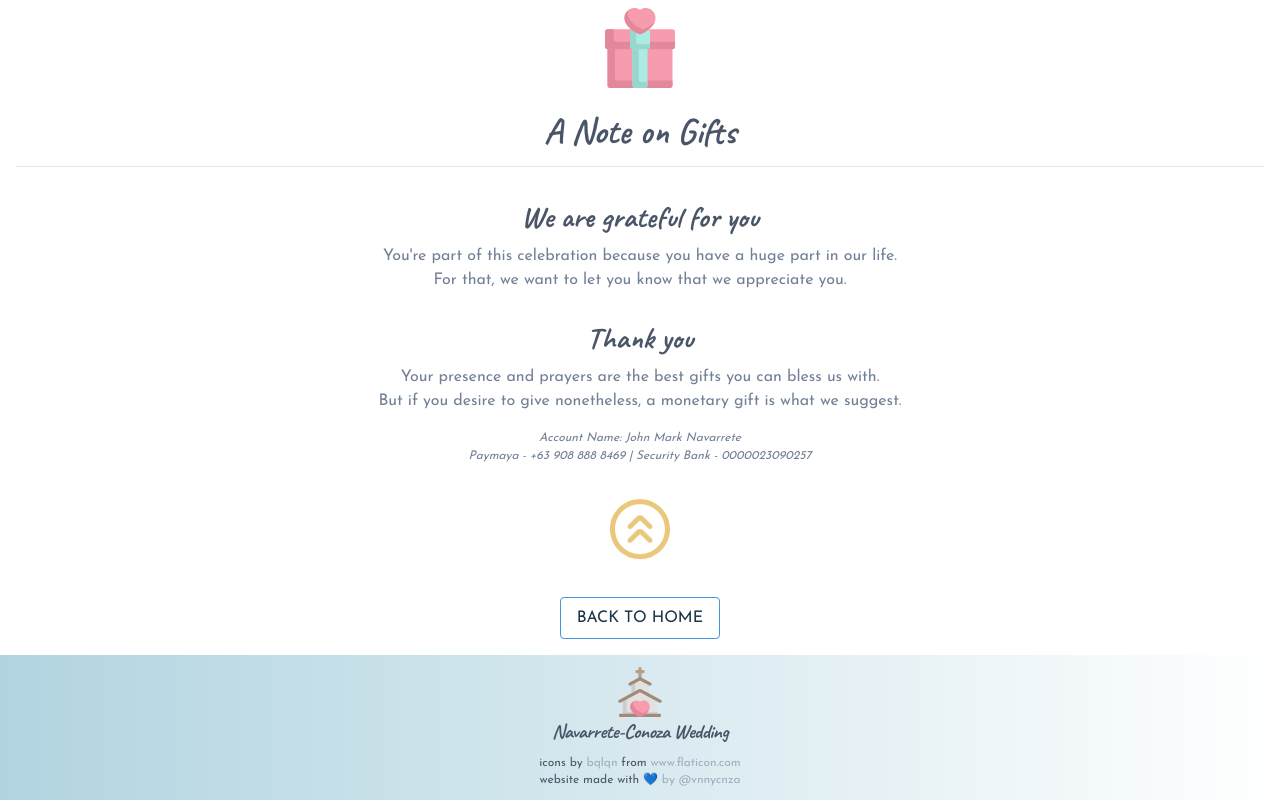
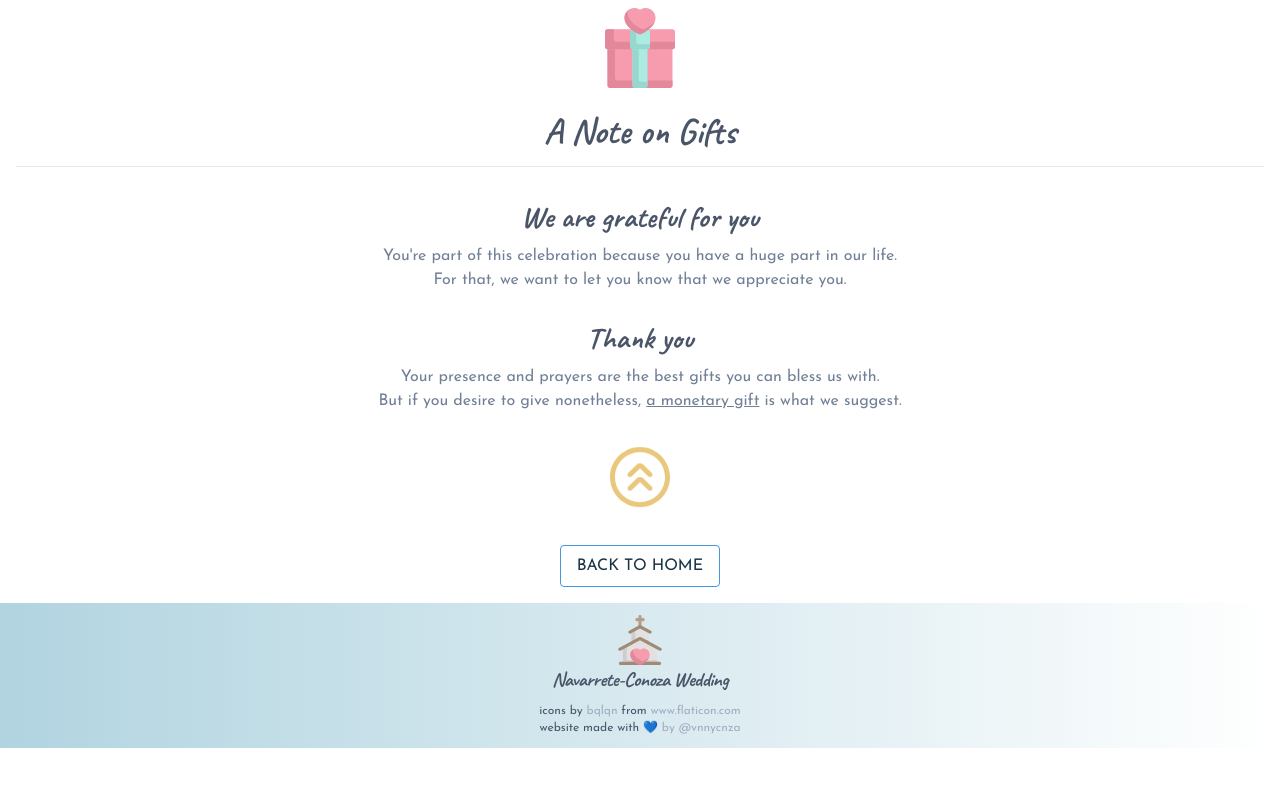
Before and after one commit to vnnycnza/kasalasak, a Vue app: page /event in a window 1280 px wide. Shown: the part 1697-2497 px from the top of the page. After the commit the page ends 2445 px from the top, so only its background shows below. Built offline with nearby package versions, Linux system fonts and the light colour scheme; a web font is replaced by a local one; what vue-ellipse-progress would draw is missing.

Commit message:
Fix bank details in event page

```diff
--- a/src/pages/Event.vue
+++ b/src/pages/Event.vue
@@ -710,16 +710,21 @@
                 <div class="mx-auto text-base text-gray-600 font-body">
                   Your presence and prayers are the best gifts you can bless us
                   with. <br />
-                  But if you desire to give nonetheless, a monetary gift is what
-                  we suggest. <br />
+                  But if you desire to give nonetheless,
+                  <a v-on:click="toggleDetails()" class="underline">
+                    a monetary gift</a
+                  >
+                  is what we suggest. <br />
                 </div>
 
-                <div class="mx-auto text-xs text-gray-600 font-body">
+                <div
+                  v-bind:class="{ hidden: hideDetails }"
+                  class="mx-auto text-xs text-gray-600 font-body"
+                >
                   <ul class="mt-4">
                     <li class="italic">Account Name: John Mark Navarrete</li>
-                    <li class="italic">
-                      Paymaya - +63 908 888 8469 | Security Bank - 0000023090257
-                    </li>
+                    <li class="italic">Paymaya - +63 908 888 8469</li>
+                    <li class="italic">Security Bank - 0000023090257</li>
                   </ul>
                 </div>
               </div>
@@ -771,6 +776,11 @@ export default {
     Timer,
     Scroll,
   },
+  data() {
+    return {
+      hideDetails: true,
+    };
+  },
   computed: {
     ...mapGetters({
       showMenu: "getShowMenu",
@@ -782,6 +792,9 @@ export default {
   methods: {
     scrollToTop() {
       window.scrollTo(0, 0);
+    },
+    toggleDetails: function () {
+      this.hideDetails = !this.hideDetails;
     },
   },
 };
```
